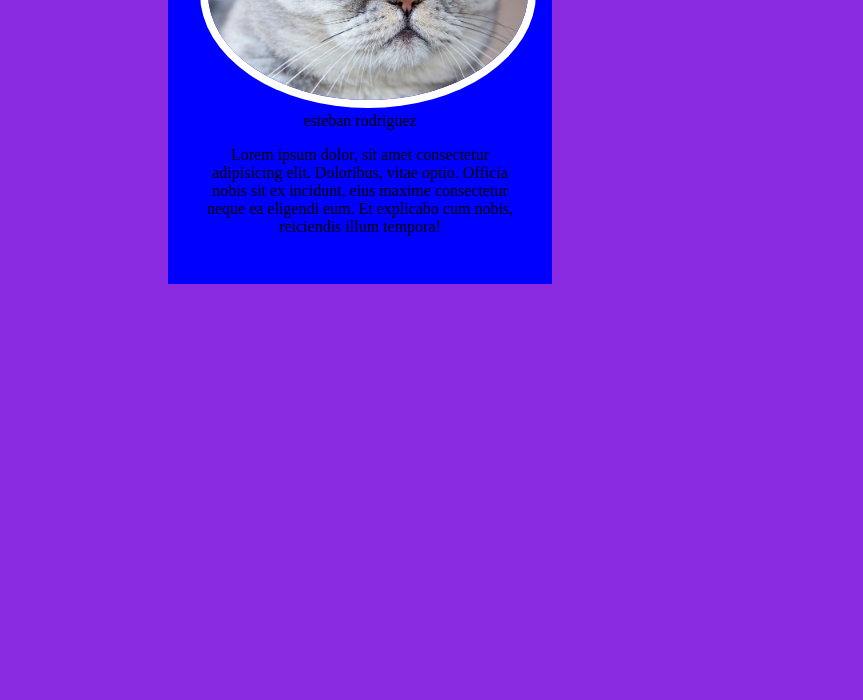
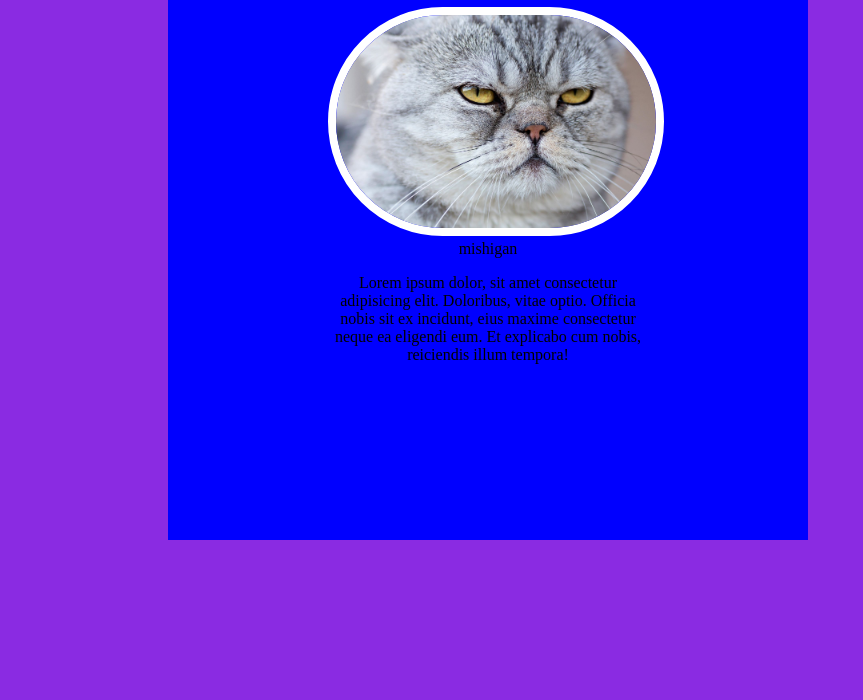
Before and after one commit to proyectoassipark/proyectoassipark, a plain HTML site: page index.html in a window 1280 px wide. Shown: the part 419-1119 px from the top of the page, without its empty margins (0-863 px from the left). Before the commit the page ends 863 px from the top, so only its background shows below. Drawn offline with Linux system fonts and the light colour scheme.

Commit message:
contenedor de perfil

```diff
--- a/css/estilos.css
+++ b/css/estilos.css
@@ -5,14 +5,14 @@ body{
 .perfil{
     background-color:blue;
     width: 20rem;
-    padding: 2rem;
+    padding: 10rem;
     margin: 10rem;
     text-align: center;
 }
 
 .perfil img{
-    border-radius: 100%;
-    border:8px solid #ffffff;
+    border-radius: 10rem;
+    border: 8px solid #ffffff;
     width: 20rem;
 }
 
--- a/index.html
+++ b/index.html
@@ -11,7 +11,7 @@
    <div class="perfil">
     <h1>perfil</h1>
     <img src="img/gato.jpg"
-    <h2>esteban rodriguez</h2>
+    <h2>mishigan</h2>
     <p>Lorem ipsum dolor, sit amet consectetur adipisicing elit. Doloribus,
         vitae optio. Officia nobis sit ex incidunt, eius maxime consectetur neque ea eligendi eum.
         Et explicabo cum nobis, reiciendis illum tempora!</p>
```
